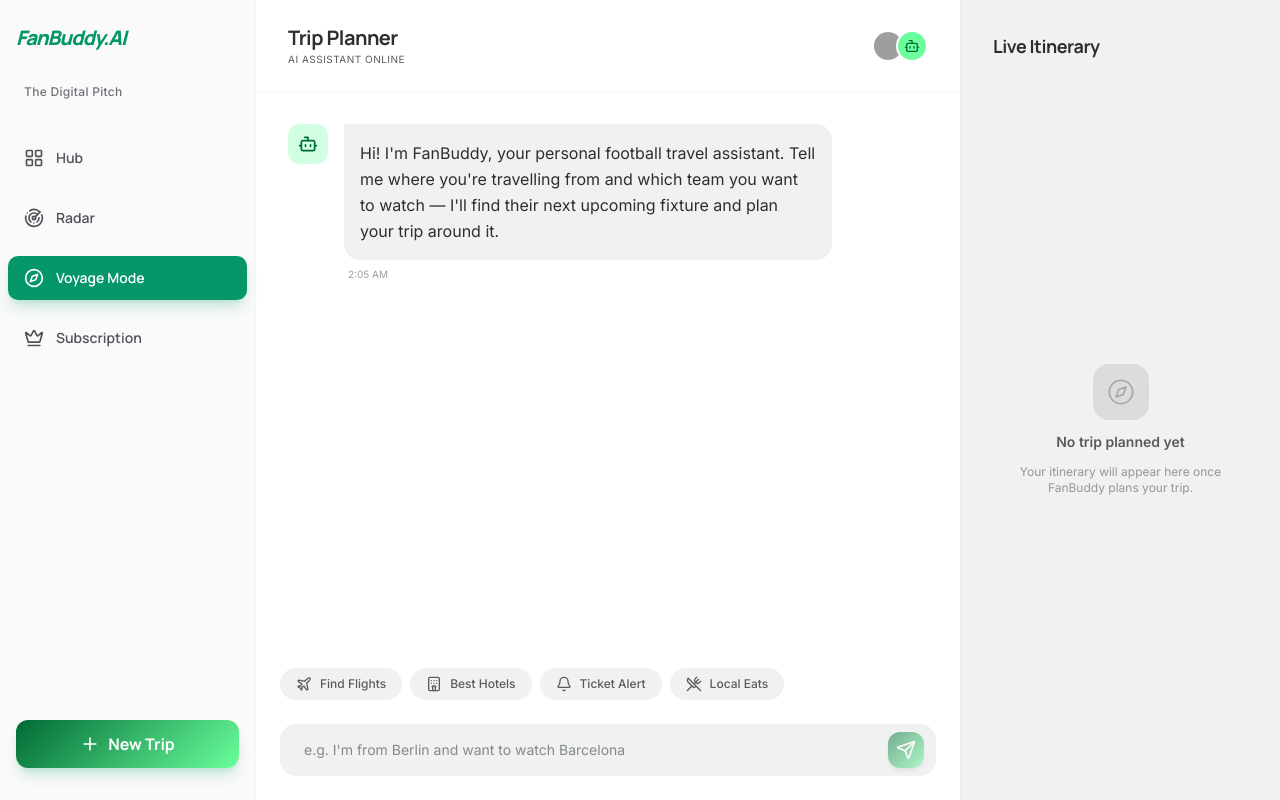
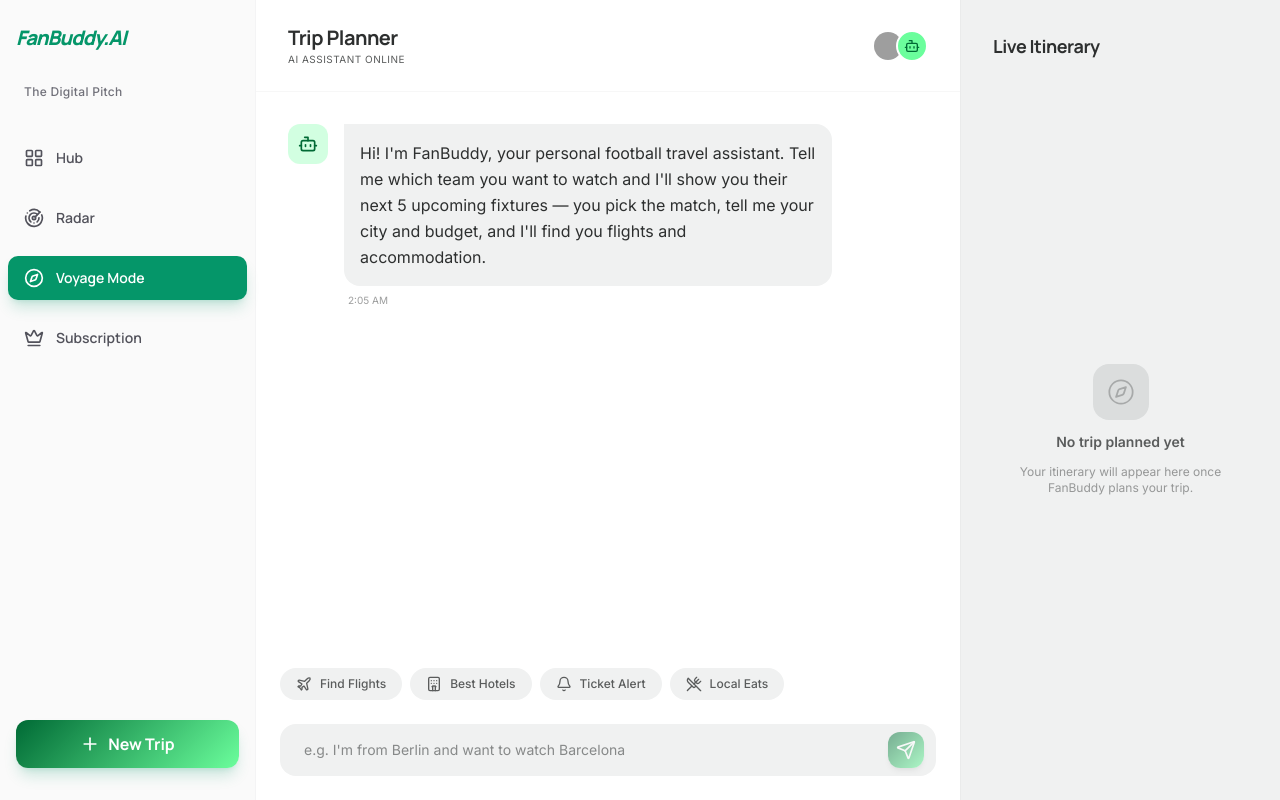
Before and after one commit to UlisesLugo/fanbuddy-ai, a Next.js app: page /chat in a window 1280 px wide. Built offline with nearby package versions, Linux system fonts and the light colour scheme; grey boxes are pictures that could not be loaded.

Commit message:
fix: update welcome message to reflect new multi-step fixture selection flow

```diff
--- a/components/chat/PlanningChat.tsx
+++ b/components/chat/PlanningChat.tsx
@@ -66,7 +66,7 @@ const INITIAL_MESSAGES: ChatMessage[] = [
     role: 'ai',
     kind: 'text',
     time: formatMessageTime(new Date()),
-    body: "Hi! I'm FanBuddy, your personal football travel assistant. Tell me where you're travelling from and which team you want to watch — I'll find their next upcoming fixture and plan your trip around it.",
+    body: "Hi! I'm FanBuddy, your personal football travel assistant. Tell me which team you want to watch and I'll show you their next 5 upcoming fixtures — you pick the match, tell me your city and budget, and I'll find you flights and accommodation.",
   },
 ];
 
```
